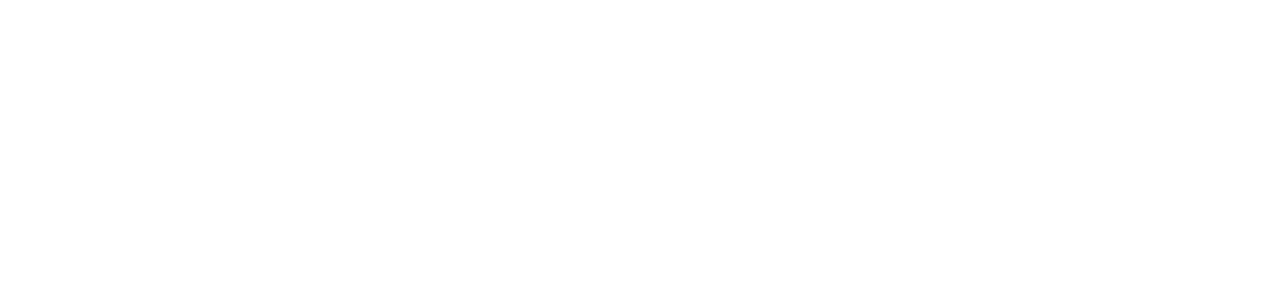
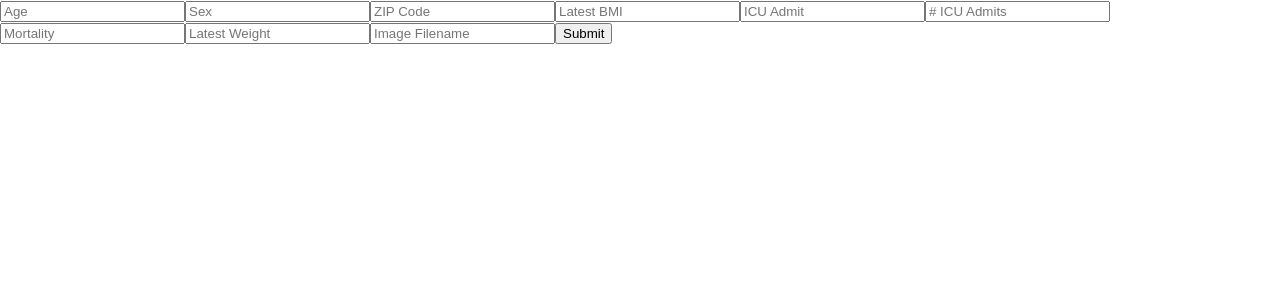
Before and after one commit to Koshin-M-Mohamed/Group-9, a React (Create React App) app in the folder client/: page /editExam/1/1 in a window 1280 px wide. Before the commit this address had no page. Shown: the top 300 px of the page. Built offline with nearby package versions, Linux system fonts and the light colour scheme; no server answers.

Commit message:
Created the edit exam feature

```diff
--- a/client/src/Admin.js
+++ b/client/src/Admin.js
@@ -1,103 +1,91 @@
-import './Admin.css'
-import './table.css'
+import './Admin.css';
+import './table.css';
 import React from "react";
-//import {link} from "react-router-dom";
 import Table from "./table";
 import { useApi } from './hooks/use-api';
-import { Link } from "react-router-dom";
+import { Link, useNavigate } from "react-router-dom";
 import axios from 'axios';
 
-
-
-
-function Admin(){
-    const { response } = useApi({ path: 'table'});
+function Admin() {
+    const { response } = useApi({ path: 'table' });
     console.log("API response:", response);
     const exams = response ? JSON.parse(response).exams : [];
     console.log("Parsed exams:", exams);
-    const columns = ['PATIENT_ID', 'exam_Id', 'png_filename','LATEST WEIGHT', 'LATEST_BMI', 'AGE', 'SEX', 'Action'];
+    const columns = ['PATIENT_ID', 'exam_Id', 'png_filename', 'LATEST WEIGHT', 'LATEST_BMI', 'AGE', 'SEX', 'Action'];
 
-    //Edit interface needed to implement editing logic
-    const handleEdit = (exam_Id) => {
-        console.log("Editing exam");
-        //history.push(`/edit-exam/${examId}`);
-    };
+    const navigate = useNavigate();
 
-    const handleDelete = async(exam_Id, PATIENT_ID) => {
-        try{
+    const handleDelete = async (exam_Id, PATIENT_ID) => {
+        try {
             const url = `http://localhost:9000/exam/${PATIENT_ID}/${exam_Id}`;
             const response = await axios.delete(url);
             console.log(response);
-
-
-        } catch(error){
+        } catch (error) {
             console.error("Error deleting exam:", error);
             alert("Failed to Delete");
         }
     };
 
-    const EditButton = ({onClick, Label}) => {
-        return (
-
-              <button onClick={onClick} >
-              {Label}
-              </button>);
+    const EditButton = ({ examId, patientId }) => {
+        const handleEdit = () => {
+            navigate(`/editExam/${patientId}/${examId}`);
         };
 
-      const DeleteButton = ({onClick, Label}) => {
         return (
-            <button onClick={onClick}>
-                {Label}
-                </button>);
+            <button onClick={handleEdit}>
+                Edit
+            </button>
+        );
+    };
+
+    const DeleteButton = ({ examId, patientId }) => {
+        const handleDeleteClick = () => {
+            handleDelete(examId, patientId);
+        };
+
+        return (
+            <button onClick={handleDeleteClick}>
+                Delete
+            </button>
+        );
     };
 
     const makeButtonLink = (col, row) => {
-
         return (
             <>
-            <EditButton onClick={() => handleEdit(row.exam_Id, row.PATIENT_ID)} Label="Edit" />
-            <DeleteButton onClick={() => handleDelete(row.exam_Id, row.PATIENT_ID)} Label="Delete" />
+                <EditButton examId={row.exam_Id} patientId={row.PATIENT_ID} />
+                <DeleteButton examId={row.exam_Id} patientId={row.PATIENT_ID} />
             </>
         );
     };
 
-
-
     const renderCell = (col, value, row, rowIndex) => {
-    if (col != 'Action' && value == null) {
+        if (col !== 'Action' && value === null) {
             return <td key={`${rowIndex}-${col}`}>N/A</td>;
         } else {
-
-        var Patient_ID ='';
-        var exam_Id = '';
-
             switch (col) {
                 case 'Action':
-                return makeButtonLink(col, row, rowIndex);
+                    return makeButtonLink(col, row);
                 case 'patientId':
-                Patient_ID = value;
-            case 'examId':
-                exam_Id = value;
-                return <Link to={`exams/${Patient_ID}}/${exam_Id}`} state={{'Patient_ID' : Patient_ID, 'exam_Id':exam_Id}}>{value}</Link>;
+                    return <Link to={`/exams/${row.PATIENT_ID}/${row.exam_Id}`} state={{ 'Patient_ID': row.PATIENT_ID, 'exam_Id': row.exam_Id }}>{value}</Link>;
                 case 'png_filename':
                     const filename = 'https://ohif-hack-diversity-covid.s3.amazonaws.com/covid-png/' + value;
-                return <img src={filename} alt={`Exam ${row.examId}`} style={{ width: "100px", height: "auto" }} />;
+                    return <img src={filename} alt={`Exam ${row.exam_Id}`} style={{ width: "100px", height: "auto" }} />;
                 default:
                     return value;
             }
         }
     };
 
-
-    return(
+    return (
         <div>
             <header className="adminHeader">
                 <h1>Admin Page</h1>
             </header>
             <Link to="/AddExam">Add Exam</Link>
-            {exams.length > 0 && <Table data={exams} cols={columns} renderCell={renderCell}/>}
+            {exams.length > 0 && <Table data={exams} cols={columns} renderCell={renderCell} />}
         </div>
-    )
+    );
+}
 
-}
 export default Admin;
--- /dev/null
+++ b/client/src/EditExam.js
@@ -0,0 +1,69 @@
+import React, { useState, useEffect } from 'react';
+import { useParams, useNavigate } from 'react-router-dom';
+import axios from 'axios';
+
+function EditPatientExam() {
+    const { patientID, examID } = useParams();
+    const [formData, setFormData] = useState({
+        AGE: "",
+        SEX: "",
+        ZIP: "",
+        LATEST_BMI: "",
+        "ICU Admit": "",
+        "# ICU admits": "",
+        MORTALITY: "",
+        "LATEST WEIGHT": "",
+        png_filename: "",
+    });
+    const navigate = useNavigate();
+
+    useEffect(() => {
+        // Fetch existing exam data and pre-populate the form fields
+        const fetchExamData = async () => {
+            try {
+                const response = await axios.get(`http://localhost:9000/exam/${patientID}/${examID}`);
+                const { data } = response;
+                setFormData(data);
+            } catch (error) {
+                console.log('Failed to fetch exam data:', error);
+            }
+        };
+        fetchExamData();
+    }, [patientID, examID]);
+
+    const handleChange = (e) => {
+        const { name, value, type } = e.target;
+        setFormData({
+            ...formData,
+            [name]: type === 'number' ? Number(value) : value,
+        });
+    };
+
+    const handleSubmit = async (e) => {
+        e.preventDefault();
+        try {
+            const response = await axios.put(`http://localhost:9000/exam/${patientID}/${examID}`, formData);
+            console.log("Exam updated:", response.data);
+            navigate(`/patientResults/${patientID}`); // Redirect to patient results page
+        } catch (error) {
+            console.log('Failed to update exam:', error);
+        }
+    };
+
+    return (
+        <form onSubmit={handleSubmit}>
+            <input name="AGE" type="number" value={formData.AGE} onChange={handleChange} placeholder="Age" />
+            <input name="SEX" type="text" value={formData.SEX} onChange={handleChange} placeholder="Sex" />
+            <input name="ZIP" type="text" value={formData.ZIP} onChange={handleChange} placeholder="ZIP Code" />
+            <input name="LATEST_BMI" type="number" value={formData.LATEST_BMI} onChange={handleChange} placeholder="Latest BMI" />
+            <input name="ICU Admit" type="text" value={formData["ICU Admit"]} onChange={handleChange} placeholder="ICU Admit" />
+            <input name="# ICU admits" type="number" value={formData["# ICU admits"]} onChange={handleChange} placeholder="# ICU Admits" />
+            <input name="MORTALITY" type="text" value={formData.MORTALITY} onChange={handleChange} placeholder="Mortality" />
+            <input name="LATEST WEIGHT" type="number" value={formData["LATEST WEIGHT"]} onChange={handleChange} placeholder="Latest Weight" />
+            <input name="png_filename" type="text" value={formData.png_filename} onChange={handleChange} placeholder="Image Filename" />
+            <button type="submit">Submit</button>
+        </form>
+    );
+}
+
+export default EditPatientExam;
--- a/client/src/index.js
+++ b/client/src/index.js
@@ -9,6 +9,7 @@
 import PatientOne from "./patientOne"
 import ExamViewer from './pages/ExamView';
 import SearchResultsPage from "./components/SearchResultsPage";
+import EditExam from "./EditExam"
 
 const root = ReactDOM.createRoot(document.getElementById('root'));
 root.render(
@@ -21,6 +22,7 @@
       <Route path="/patientResults/:patientId" element={<PatientOne />} />
       <Route path="/exams/:Patient_ID/:exam_Id" element ={<ExamViewer Patient_ID={'COVID-19-AR-16439216'} exam_Id={'Exam-1'}/>}/>
       <Route path="/search-results" element={<SearchResultsPage />} /> {/* New route for search results */}
+      <Route path="/editExam/:patientID/:examID" element={<EditExam />} />
     </Routes>
     </BrowserRouter>
   </React.StrictMode>
```
Lines whose indentation alone changed are shown as unchanged.
